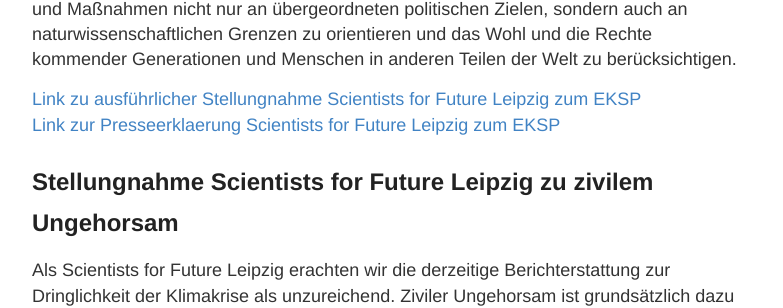
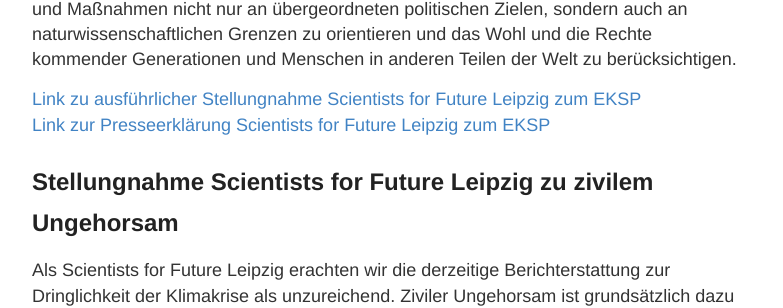
Before and after one commit to s4f-leipzig/s4f-leipzig.github.io, a Jekyll site: the page built from index.md, in a window 1280 px wide. Shown: the part 838-1146 px from the top of the page, without its empty margins (248-1031 px from the left). Built offline with Jekyll 4.4.1, drawn with Linux system fonts in a browser that asks for light colours.

Commit message:
Update index.md

```diff
--- a/index.md
+++ b/index.md
@@ -12,7 +12,7 @@
 <p>Die Scientists for Future Leipzig empfehlen dringend, sich bei der Entscheidung zu Zielen und Maßnahmen nicht nur an übergeordneten politischen Zielen, sondern auch an naturwissenschaftlichen Grenzen zu orientieren und das Wohl und die Rechte kommender Generationen und Menschen in anderen Teilen der Welt zu berücksichtigen.</p>
 
 <a href="https://s4f-leipzig.de/documents/221010_Stellungnahme_EKSP.pdf">Link zu ausführlicher Stellungnahme Scientists for Future Leipzig zum EKSP</a><br>
-<a href="https://s4f-leipzig.de/documents/221010_Presseerklaerung.pdf">Link zur Presseerklaerung Scientists for Future Leipzig zum EKSP</a>
+<a href="https://s4f-leipzig.de/documents/221010_Presseerklaerung.pdf">Link zur Presseerklärung Scientists for Future Leipzig zum EKSP</a>
 
 <h2>Stellungnahme Scientists for Future Leipzig zu zivilem Ungehorsam</h2>
 
```
